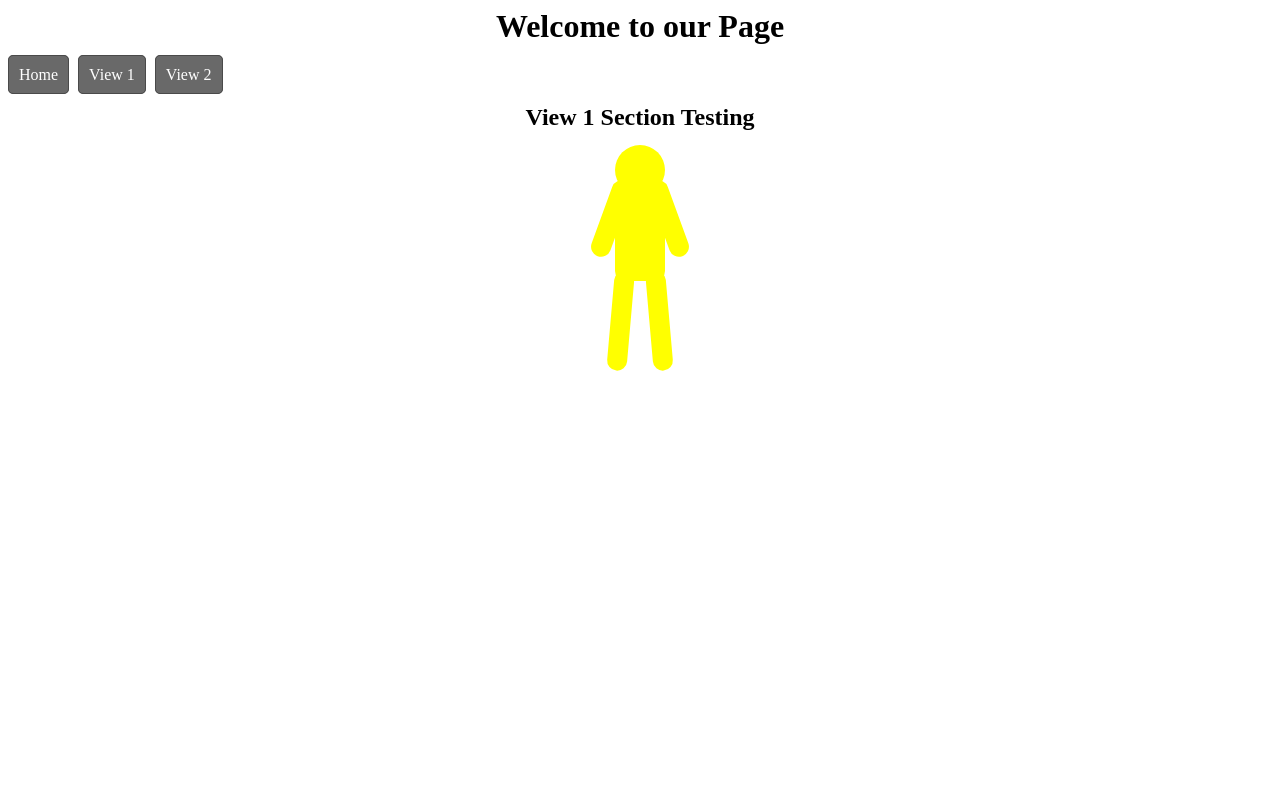
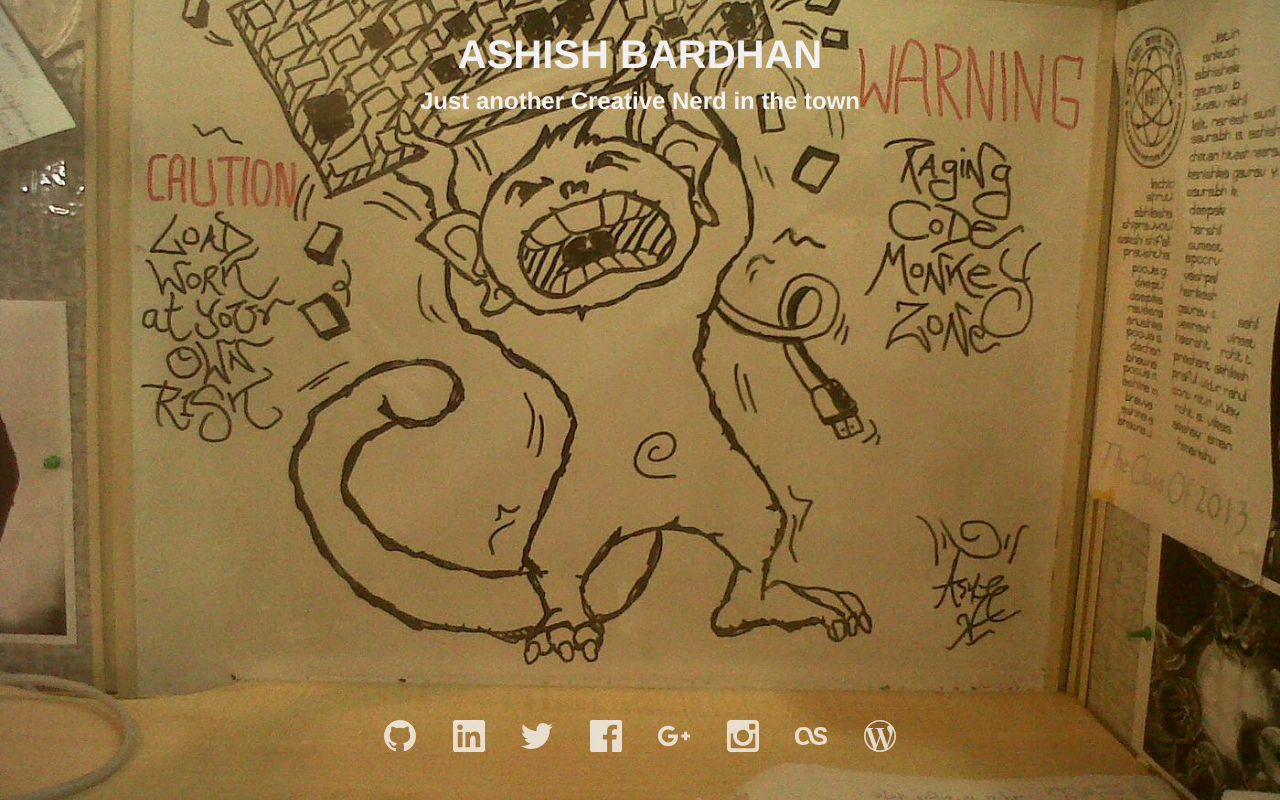
Before and after one commit to AshBardhan/AshBardhan.github.io, a website: page index.html at #/view1 in a window 1280 px wide. Drawn offline with nearby package versions, Linux system fonts and the light colour scheme; some packages are replaced by stand-ins of ours; files that its build step writes are made by us from their sources.

Commit message:
Update personal website - first look

```diff
--- /dev/null
+++ b/assets/css/style.css
@@ -0,0 +1,69 @@
+html {
+	font-size: 16px;
+	font-family: "Helvetica Neue", Helvetica, Arial, sans-serif;
+}
+
+body {
+	font-size: 1rem;
+	min-width: 320px;
+	width: 100%;
+	margin: 0;
+	padding: 0;
+	color: #f1f1f1;
+	background: url("../images/ashish.bardhan-background.jpg") no-repeat center;
+	background-size: cover;
+}
+
+h1, h2 {
+	text-align: center;
+	margin: 0.25em 0;
+}
+
+h1 {
+	font-size: 2.5rem;
+}
+
+h2 {
+	font-size: 1.5rem;
+}
+
+header {
+	margin: 2rem auto 0;
+}
+
+footer {
+	position: absolute;
+	bottom: 0;
+	margin: 2rem auto;
+	text-align: center;
+	width: 100%;
+}
+
+footer a {
+	margin: 1rem;
+	text-decoration: none;
+	display: inline-block;
+}
+
+.icon {
+	width: 2rem;
+	height: 2rem;
+	display: inline-block;
+	fill: rgba(255, 255, 255, 0.75);
+}
+
+.icon:hover {
+	fill: rgba(255, 255, 255, 1);
+}
+
+@media (max-width: 768px) {
+	html {
+		font-size: 12px;
+	}
+}
+
+@media (max-width: 992px) {
+	html {
+		font-size: 14px;
+	}
+}
--- a/bower.json
+++ b/bower.json
@@ -1,6 +1,6 @@
 {
 	"name": "ashbardhan.github.io",
-	"version": "0.0.1",
+	"version": "1.0.0",
 	"homepage": "https://github.com/AshBardhan/ashbardhan.github.io",
 	"authors": [
 		"AshBardhan <ashbardhan@gmail.com>"
--- a/index.html
+++ b/index.html
@@ -1,113 +1,67 @@
 <html ng-app="myApp">
-<head>
-	<style>
-		h1, h2 {
-			text-align: center;
-		}
+	<head>
+		<meta charset="utf-8">
+		<meta name="viewport" content="width=device-width, initial-scale=1.0, maximum-scale=1">
+		<meta name="description" content="Open Source Contributor, Artist and Creative Geek">
+		<meta name="author" content="Ashish Bardhan - ashbardhan">
+		<title>Ashish Bardhan - Personal Page</title>
+		<link rel="stylesheet" href="assets/css/style.css">
+	</head>
 
-		a {
-			border: 1px solid #4a4a4a;
-			padding: 10px;
-			color: white;
-			background: #696969;
-			margin-right: 5px;
-			text-decoration: none;
-			border-radius: 5px;
-		}
+	<body>
+		<header>
+			<h1>ASHISH BARDHAN</h1>
+			<h2>Just another Creative Nerd in the town</h2>
+		</header>
 
-		a:hover {
-			background: #ababab;
-		}
+		<footer>
+			<a target="_blank" href="https://github.com/AshBardhan" title="Github">
+				<svg class="icon">
+					<use xlink:href="assets/images/github.svg#icon--github"></use>
+				</svg>
+			</a>
 
-		.stick {
-			width: 50px;
-			height: 100px;
-			border-radius: 10px;
-			background: yellow;
-			position: relative;
-			margin: 50px auto 80px;
-		}
+			<a target="_blank" href="https://in.linkedin.com/in/ashish-bardhan-07654a26" title="Linkedin">
+				<svg class="icon">
+					<use xlink:href="assets/images/linkedin.svg#icon--linkedin"></use>
+				</svg>
+			</a>
 
-		.stick.stick--blue {
-			background: blue;
-		}
+			<a target="_blank" href="https://twitter.com/CreativeBakchod" title="Twitter">
+				<svg class="icon">
+					<use xlink:href="assets/images/twitter.svg#icon--twitter"></use>
+				</svg>
+			</a>
 
-		.stick__head {
-			width: 50px;
-			height: 50px;
-			background: inherit;
-			border-radius: 50%;
-			position: absolute;
-			top: -50px;
-			animation: headbang 0.3s linear 0s infinite;
-			left: calc(50% - 25px);
-		}
+			<a target="_blank" href="https://www.facebook.com/ashish.bardhan" title="Facebook">
+				<svg class="icon">
+					<use xlink:href="assets/images/facebook.svg#icon--facebook"></use>
+				</svg>
+			</a>
 
-		@keyframes headbang {
-			from { top: -50px; }
-			50% { top: -30px; }
-			to { top: -50px; }
-		}
+			<a target="_blank" href="https://plus.google.com/104524500670143774679" title="Google Plus">
+				<svg class="icon">
+					<use xlink:href="assets/images/googleplus.svg#icon--googleplus"></use>
+				</svg>
+			</a>
 
-		.stick__leg {
-			border-radius: inherit;
-			background: inherit;
-			width: 20px;
-			height: 100px;
-			position: absolute;
-			transition: all 2s;
-			bottom: -90px;
-			transform-origin: 50% 0%;
-		}
+			<a target="_blank" href="https://www.instagram.com/ashbardhan" title="Instagram">
+				<svg class="icon">
+					<use xlink:href="assets/images/instagram.svg#icon--instagram"></use>
+				</svg>
+			</a>
 
-		.stick__leg.left {
-			left: 0;
-			transform: rotate(5deg);
-		}
+			<a target="_blank" href="http://www.last.fm/user/AshBardhan" title="Last.fm">
+				<svg class="icon">
+					<use xlink:href="assets/images/lastfm.svg#icon--lastfm"></use>
+				</svg>
+			</a>
 
-		.stick__leg.right {
-			right: 0;
-			transform: rotate(-5deg);
-		}
-
-		.stick__leg.right:hover {
-			transform: rotate(-90deg);
-		}
-
-		.stick__arm {
-			border-radius: inherit;
-			background: inherit;
-			width: 20px;
-			height: 80px;
-			position: absolute;
-			transition: all 2s;
-			top: 0;
-			transform-origin: 50% 0%;
-		}
-
-		.stick__arm.left {
-			left: 0;
-			transform: rotate(20deg);
-		}
-
-		.stick__arm.left:hover {
-			transform: rotate(90deg);
-		}
-
-		.stick__arm.right {
-			right: 0;
-			transform: rotate(-20deg);
-		}
-	</style>
-</head>
-<body ng-controller="appController">
-	<h1 ng-bind="intro"></h1>
-	<a ui-sref="home">Home</a>
-	<a ui-sref="view1">View 1</a>
-	<a ui-sref="view2">View 2</a>
-	<div id="main-content" ui-view></div>
-
-	<script src='/dist/js/package.min.js'></script>
-	<script src='/dist/js/custom.min.js'></script>
-</body>
+			<a target="_blank" href="https://ashbeezone.wordpress.com" title="Wordpress">
+				<svg class="icon">
+					<use xlink:href="assets/images/wordpress.svg#icon--wordpress"></use>
+				</svg>
+			</a>
+		</footer>
+	</body>
 </html>
--- a/package.json
+++ b/package.json
@@ -1,6 +1,6 @@
 {
 	"name": "ashbardhan.github.io",
-	"version": "0.0.1",
+	"version": "1.0.0",
 	"description": "Simple github IO page",
 	"repository": {
 		"type": "git",
--- a/partials/sample-1.html
+++ /dev/null
@@ -1,8 +0,0 @@
-<h2>{{title}}</h2>
-<div class="stick">
-	<div class="stick__head"></div>
-	<div class="stick__arm  left"></div>
-	<div class="stick__arm  right"></div>
-	<div class="stick__leg  left"></div>
-	<div class="stick__leg  right"></div>
-</div>
```
Also changed, not shown: partials/sample-2.html (deleted, +0 -8 lines), assets/images/ashish.bardhan-background.jpg (added), assets/images/facebook.svg (added), assets/images/github.svg (added), assets/images/googleplus.svg (added), assets/images/instagram.svg (added), assets/images/lastfm.svg (added), assets/images/linkedin.svg (added), assets/images/twitter.svg (added), assets/images/wordpress.svg (added), dist/js/custom.min.js (deleted), dist/js/package.min.js (deleted).
